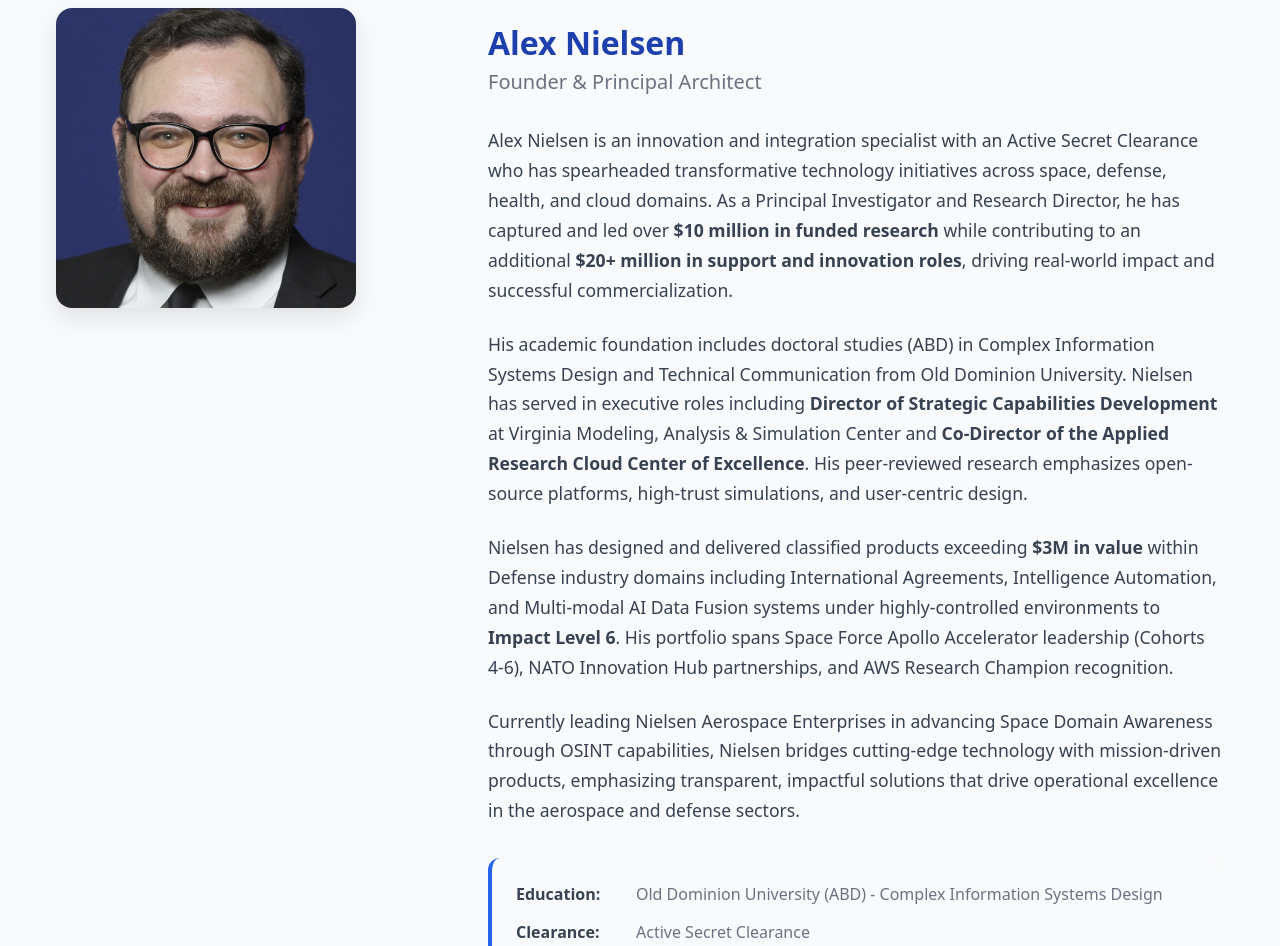
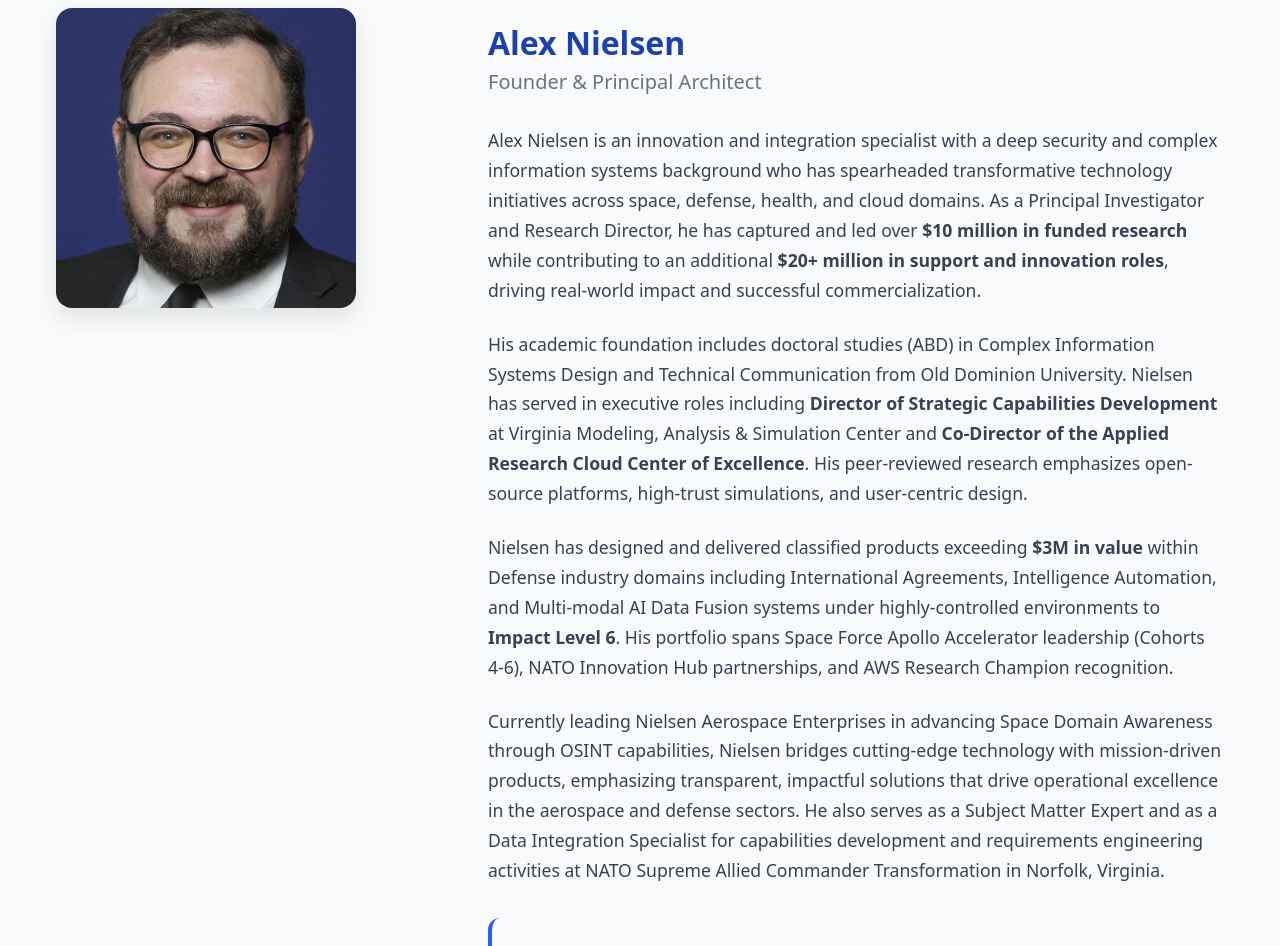
Before and after one commit to nielsen-enterprises/fictional-lamp, a Next.js app: page / in a window 1280 px wide. Shown: the part 2740-3686 px from the top of the page. Built offline with nearby package versions, Linux system fonts and the light colour scheme.

Commit message:
Update About.js

```diff
--- a/components/About.js
+++ b/components/About.js
@@ -24,7 +24,7 @@ export default function About() {
 
             <div className="bio">
               <p>
-                Alex Nielsen is an innovation and integration specialist with an Active Secret Clearance who has
+                Alex Nielsen is an innovation and integration specialist with a deep security and complex information systems background who has
                 spearheaded transformative technology initiatives across space, defense, health, and cloud domains.
                 As a Principal Investigator and Research Director, he has captured and led over <strong>$10 million in funded research </strong>
                 while contributing to an additional <strong>$20+ million in support and innovation roles</strong>, driving real-world
@@ -48,7 +48,7 @@ export default function About() {
               <p>
                 Currently leading Nielsen Aerospace Enterprises in advancing Space Domain Awareness through OSINT capabilities,
                 Nielsen bridges cutting-edge technology with mission-driven products, emphasizing transparent, impactful solutions
-                that drive operational excellence in the aerospace and defense sectors.
+                that drive operational excellence in the aerospace and defense sectors. He also serves as a Subject Matter Expert and as a Data Integration Specialist for capabilities development and requirements engineering activities at NATO Supreme Allied Commander Transformation in Norfolk, Virginia.
               </p>
             </div>
 
@@ -56,10 +56,6 @@ export default function About() {
               <div className="credential-item">
                 <span className="credential-label">Education:</span>
                 <span className="credential-value">Old Dominion University (ABD) - Complex Information Systems Design</span>
-              </div>
-              <div className="credential-item">
-                <span className="credential-label">Clearance:</span>
-                <span className="credential-value">Active Secret Clearance</span>
               </div>
               <div className="credential-item">
                 <span className="credential-label">Research:</span>
```
